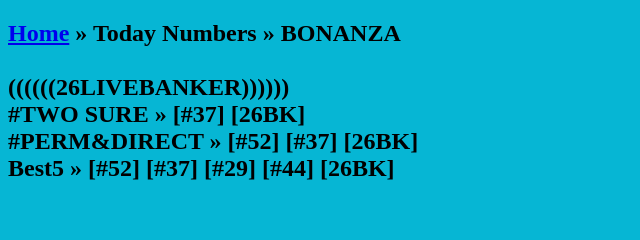
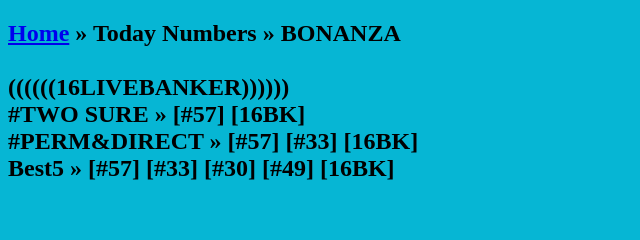
Before and after one commit to Khaypuzzle/AFROLOTTO, a plain HTML site: page games.html in a window 1280 px wide. Shown: the top 240 px of the page, 0-640 px from the left. Drawn offline with Linux system fonts and the light colour scheme.

Commit message:
Update games.html

```diff
--- a/games.html
+++ b/games.html
@@ -7,7 +7,7 @@
 </head>
 <body bgcolor="#06B6D4">
 	<h2>
-   <a href="index.html">Home</a> » <b>Today Numbers</b> » <b> BONANZA  </b> <br/><br/><font size="5"><b>((((((26LIVEBANKER))))))<br/>#TWO SURE &raquo; [#37] [26BK]<br/>#PERM&amp;DIRECT &raquo; [#52] [#37] [26BK]<br/>Best5 &raquo; [#52] [#37] [#29] [#44] [26BK]<br/><br/>  <br/></b></font><br/><br/><?b>  </b> <br/>
+   <a href="index.html">Home</a> » <b>Today Numbers</b> » <b> BONANZA  </b> <br/><br/><font size="5"><b>((((((16LIVEBANKER))))))<br/>#TWO SURE &raquo; [#57] [16BK]<br/>#PERM&amp;DIRECT &raquo; [#57] [#33] [16BK]<br/>Best5 &raquo; [#57] [#33] [#30] [#49] [16BK]<br/><br/>  <br/></b></font><br/><br/><?b>  </b> <br/>
 <br/><br/><br/>
 <marquee><h1>please to all subscribers,stake responsibly and always play singles of every numbers you see here</h1></marquee>
 Posted on <font color="green"><b>13TH November,07:45AM<br/><br/> </b></font>
```
